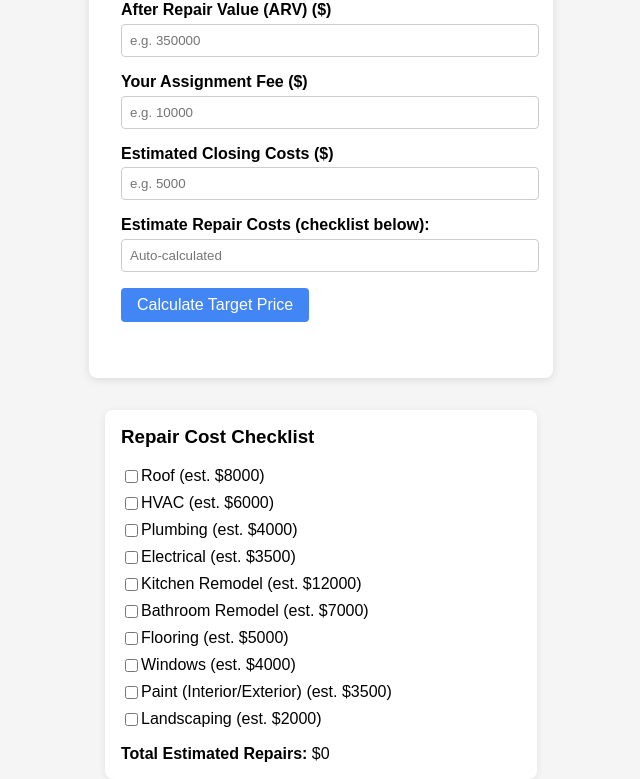
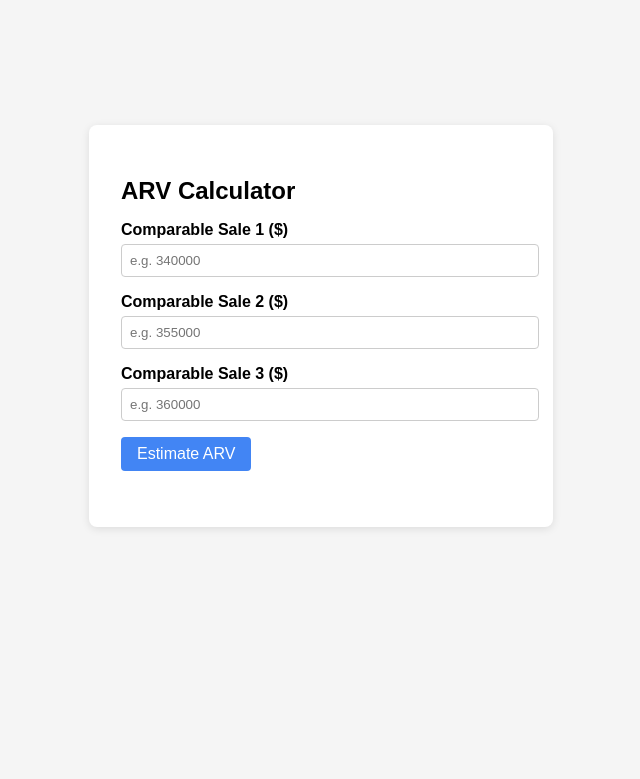
Before and after one commit to bjward-mhs/wp-hom, a plain HTML site: page assignment-analyzer.html in a window 1280 px wide. Shown: the part 58-837 px from the top of the page, without its empty margins (319-959 px from the left). After the commit the page ends 800 px from the top, so only its background shows below. Drawn offline with Linux system fonts and the light colour scheme.

Commit message:
Refactor assignment analyzer to ARV calculator

```diff
--- a/assignment-analyzer.html
+++ b/assignment-analyzer.html
@@ -96,81 +96,34 @@
 </head>
   <body>
     <div class="analyzer">
-    <h2>Assignment Deal Analyzer</h2>
+      <h2>ARV Calculator</h2>
       <div class="form-group">
-      <label for="arv">After Repair Value (ARV) ($)</label>
-      <input type="number" id="arv" min="0" placeholder="e.g. 350000">
+        <label>Comparable Sale 1 ($)</label>
+        <input type="number" id="comp1" min="0" placeholder="e.g. 340000">
       </div>
       <div class="form-group">
-      <label for="assignmentFee">Your Assignment Fee ($)</label>
-      <input type="number" id="assignmentFee" min="0" placeholder="e.g. 10000">
+        <label>Comparable Sale 2 ($)</label>
+        <input type="number" id="comp2" min="0" placeholder="e.g. 355000">
       </div>
       <div class="form-group">
-      <label for="closingCosts">Estimated Closing Costs ($)</label>
-      <input type="number" id="closingCosts" min="0" placeholder="e.g. 5000">
+        <label>Comparable Sale 3 ($)</label>
+        <input type="number" id="comp3" min="0" placeholder="e.g. 360000">
       </div>
-    <div class="form-group">
-      <label>Estimate Repair Costs (checklist below):</label>
-      <input type="number" id="repairCosts" min="0" placeholder="Auto-calculated" readonly>
-    </div>
-    <button onclick="calculateTargetPrice()">Calculate Target Price</button>
-    <div class="result" id="result"></div>
-  </div>
-  <div class="checklist">
-    <h3>Repair Cost Checklist</h3>
-    <ul id="repairChecklist">
-      <!-- Checklist items will be inserted here -->
-    </ul>
-    <div><strong>Total Estimated Repairs:</strong> $<span id="repairTotal">0</span></div>
+      <button onclick="calculateARV()">Estimate ARV</button>
+      <div class="result" id="arvResult"></div>
     </div>
     <script>
-    // Typical repair items and average costs (can be adjusted)
-    const repairItems = [
-      { label: 'Roof', cost: 8000 },
-      { label: 'HVAC', cost: 6000 },
-      { label: 'Plumbing', cost: 4000 },
-      { label: 'Electrical', cost: 3500 },
-      { label: 'Kitchen Remodel', cost: 12000 },
-      { label: 'Bathroom Remodel', cost: 7000 },
-      { label: 'Flooring', cost: 5000 },
-      { label: 'Windows', cost: 4000 },
-      { label: 'Paint (Interior/Exterior)', cost: 3500 },
-      { label: 'Landscaping', cost: 2000 }
-    ];
-
-    const checklist = document.getElementById('repairChecklist');
-    repairItems.forEach((item, idx) => {
-      const li = document.createElement('li');
-      li.className = 'repair-item';
-      li.innerHTML = `<input type="checkbox" id="repair${idx}" onchange="updateRepairTotal()"> <label for="repair${idx}">${item.label} (est. $${item.cost})</label>`;
-      checklist.appendChild(li);
-    });
-
-    function updateRepairTotal() {
-      let total = 0;
-      repairItems.forEach((item, idx) => {
-        if (document.getElementById(`repair${idx}`).checked) {
-          total += item.cost;
-        }
-      });
-      document.getElementById('repairTotal').textContent = total;
-      document.getElementById('repairCosts').value = total;
-    }
-
-    function calculateTargetPrice() {
-      const arv = parseFloat(document.getElementById('arv').value);
-      const assignmentFee = parseFloat(document.getElementById('assignmentFee').value);
-      const closingCosts = parseFloat(document.getElementById('closingCosts').value);
-      const repairCosts = parseFloat(document.getElementById('repairCosts').value);
-      if (isNaN(arv) || isNaN(assignmentFee) || isNaN(closingCosts)) {
-        document.getElementById('result').innerHTML = 'Please fill in all fields.';
+      function calculateARV() {
+        const comp1 = parseFloat(document.getElementById('comp1').value);
+        const comp2 = parseFloat(document.getElementById('comp2').value);
+        const comp3 = parseFloat(document.getElementById('comp3').value);
+        let comps = [comp1, comp2, comp3].filter(x => !isNaN(x));
+        if (comps.length === 0) {
+          document.getElementById('arvResult').innerHTML = 'Enter at least one comp.';
           return;
         }
-      // MAO = (ARV x 0.7) - Repair Costs - Assignment Fee - Closing Costs
-      const mao = (arv * 0.7) - repairCosts - assignmentFee - closingCosts;
-      document.getElementById('result').innerHTML =
-        `<strong>Target Price to Work Seller Down To:</strong> $${mao.toFixed(2)}<br>
-        <small>(This is the max you should pay to make your assignment fee at the entered ARV and repair estimate.)</small>`;
+        const arv = comps.reduce((a, b) => a + b, 0) / comps.length;
+        document.getElementById('arvResult').innerHTML = `Estimated ARV: $${arv.toFixed(2)}`;
       }
     </script>
 </body>
```
Lines whose indentation alone changed are shown as unchanged.
